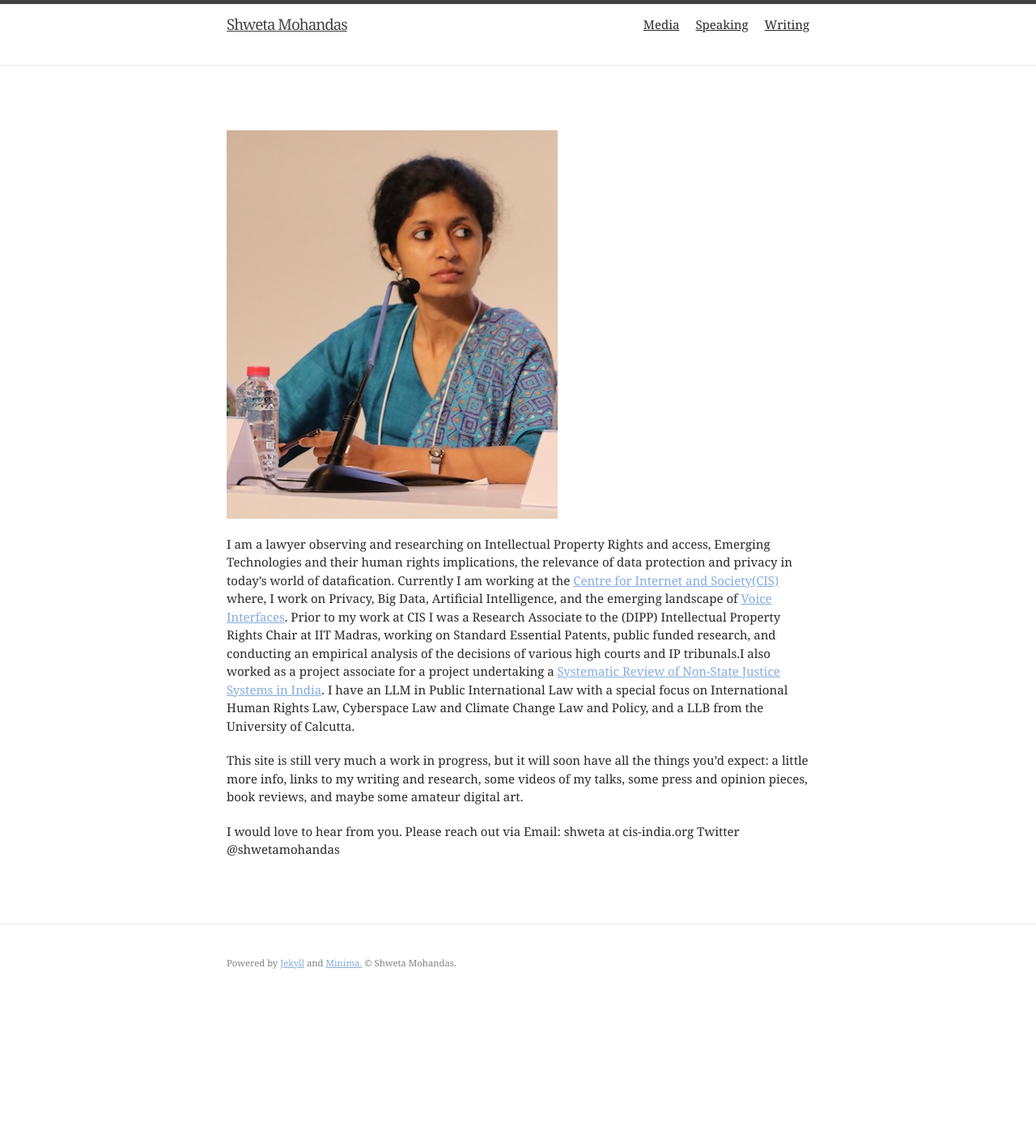
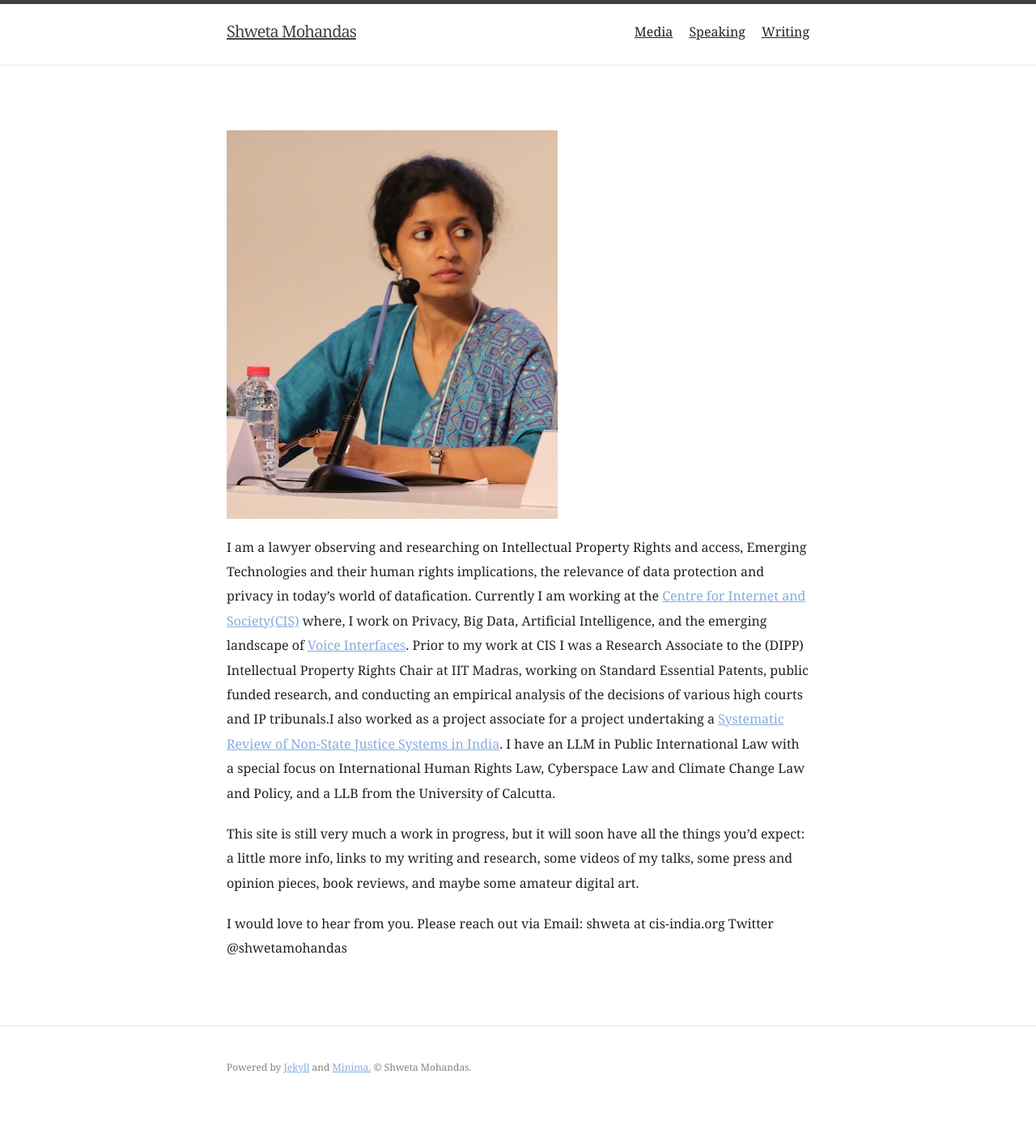
Before and after one commit to shwetamohandas/shwetamohandas.github.io, a Jekyll site: the page built from index.md, in a window 1280 px wide. Shown: the whole page at 81% size. Built offline with Jekyll 4.4.1, drawn with Linux system fonts in a browser that asks for light colours; before the commit the page ends 1278 px from its top, so only the background shows below that.

Commit message:
Update minima.scss

```diff
--- a/_sass/minima.scss
+++ b/_sass/minima.scss
@@ -3,14 +3,14 @@
 // Define defaults for each variable.
 
 $base-font-family: charter, Georgia, Cambria, "Times New Roman", Times, serif !default;
-$base-font-size:   15px !default;
+$base-font-size:   16px !default;
 $base-font-weight: normal !default;
 $small-font-size:  $base-font-size * 0.875 !default;
-$base-line-height: 1.5 !default;
+$base-line-height: 1.9 !default;
 
 $spacing-unit:     40px !default;
 
-$text-color:       #292929 !default;
+$text-color:       #222 !default;
 $a-color:          #85acde !default;
 $background-color: #ffffff !default;
 $brand-color:      #2a7ae2 !default;
```
